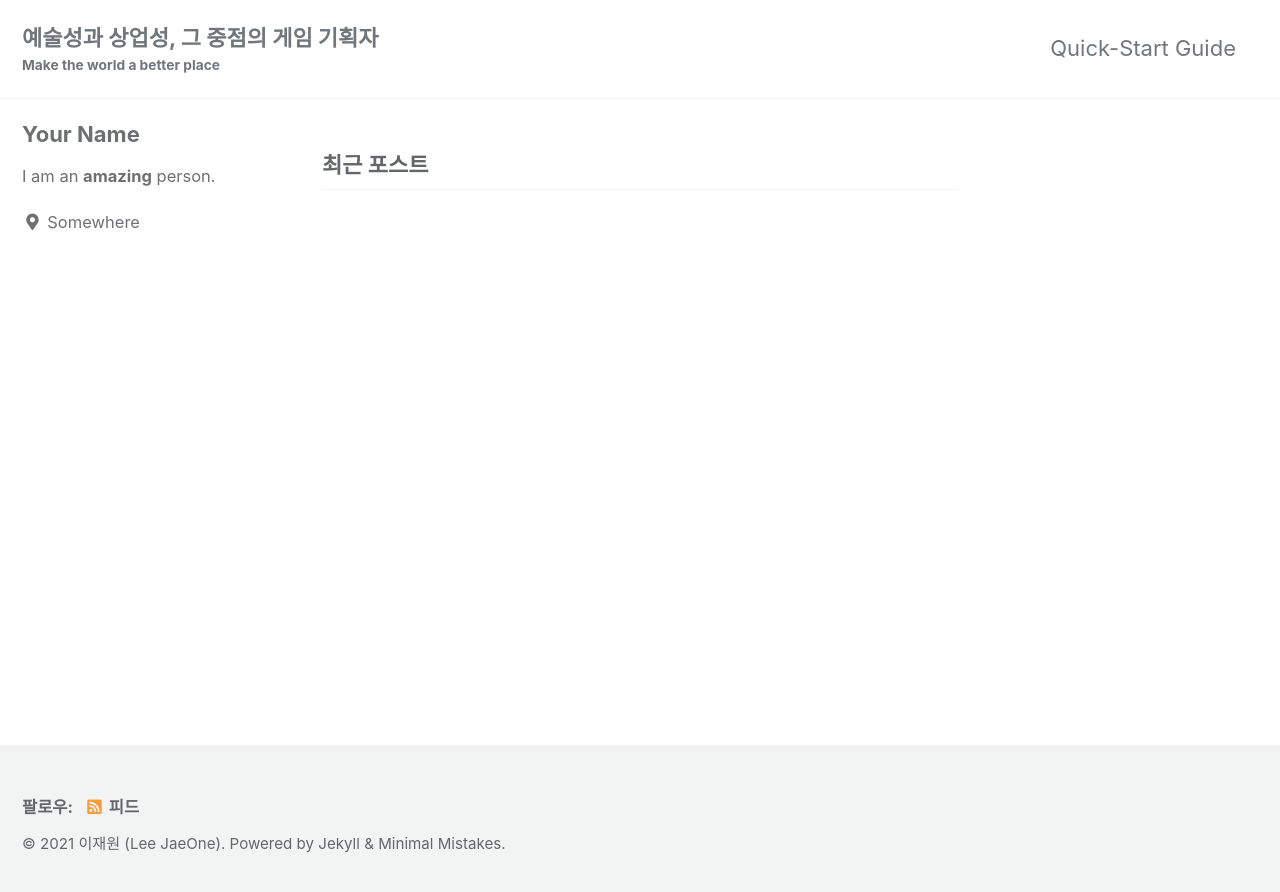
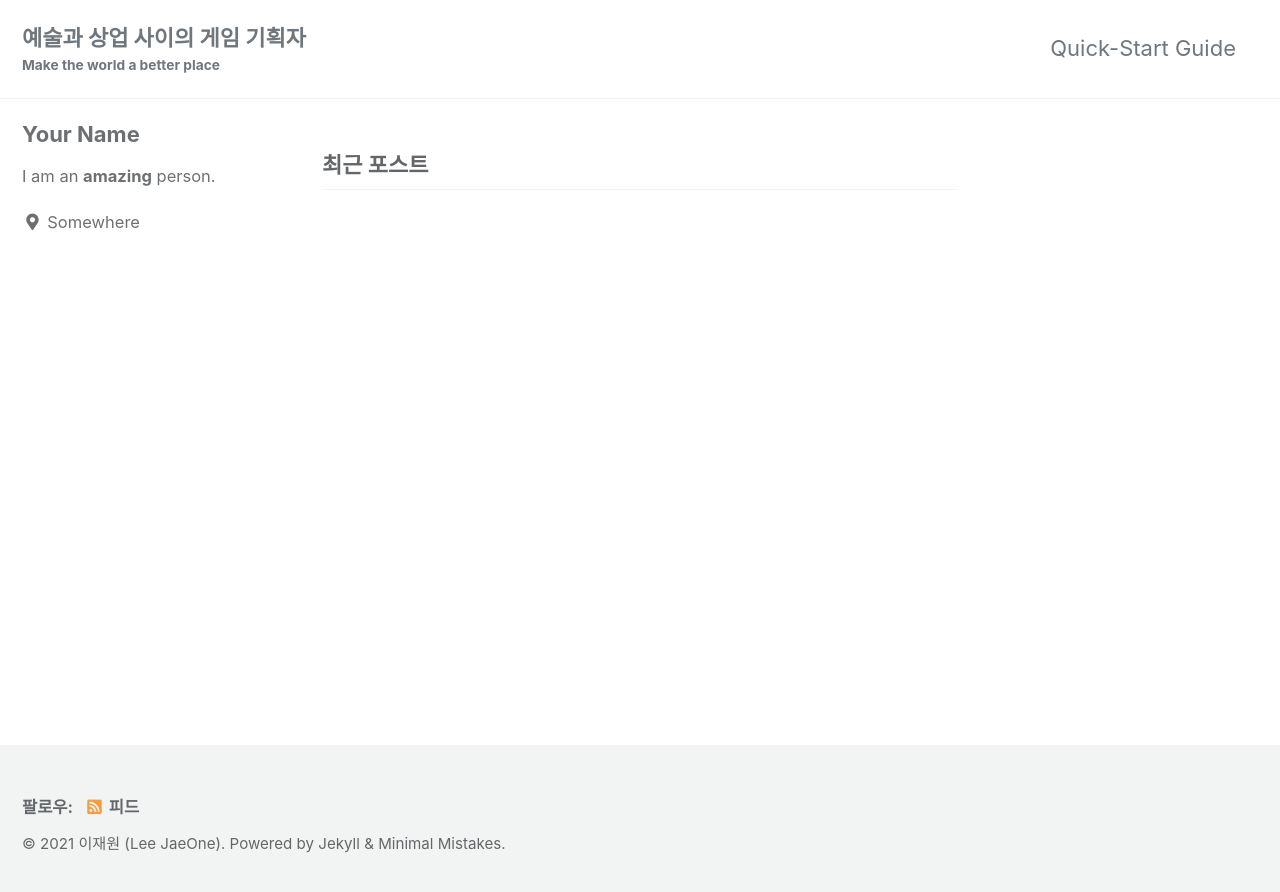
Before and after one commit to 2jaeone/2jaeone.github.io, a Jekyll site: the page built from index.html, in a window 1280 px wide. Shown: the top 892 px of the page. Built offline with Jekyll 4.4.1, drawn with Linux system fonts in a browser that asks for light colours; cached includes are drawn as plain includes; the list of posts is cut into pages by our own code.

Commit message:
config modify

```diff
--- a/_config.yml
+++ b/_config.yml
@@ -26,7 +26,7 @@ baseurl                  : # the subpath of your site, e.g. "/blog"
 repository               : "https://github.com/2jaeone/2jaeone.github.io.git"
 teaser                   : # path of fallback teaser image, e.g. "/assets/images/500x300.png"
 logo                     : # path of logo image to display in the masthead, e.g. "/assets/images/88x88.png"
-masthead_title           : "예술성과 상업성, 그 중점의 게임 기획자"
+masthead_title           : "예술과 상업 사이의 게임 기획자"
 # breadcrumbs            : false # true, false (default)
 words_per_minute         : 200
 comments:
```
